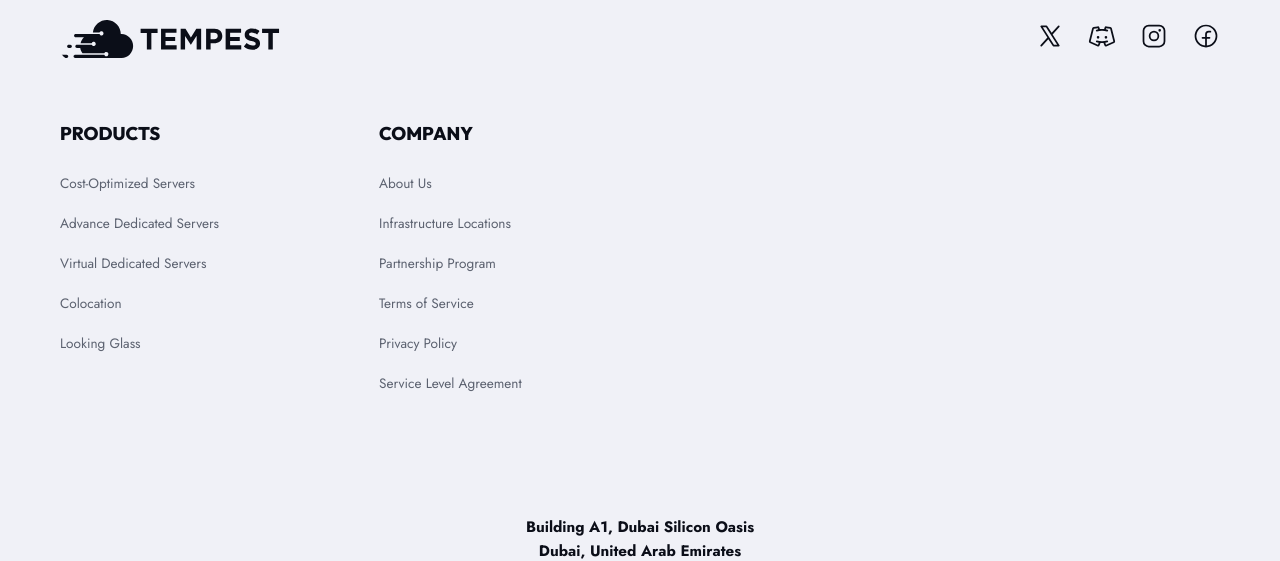
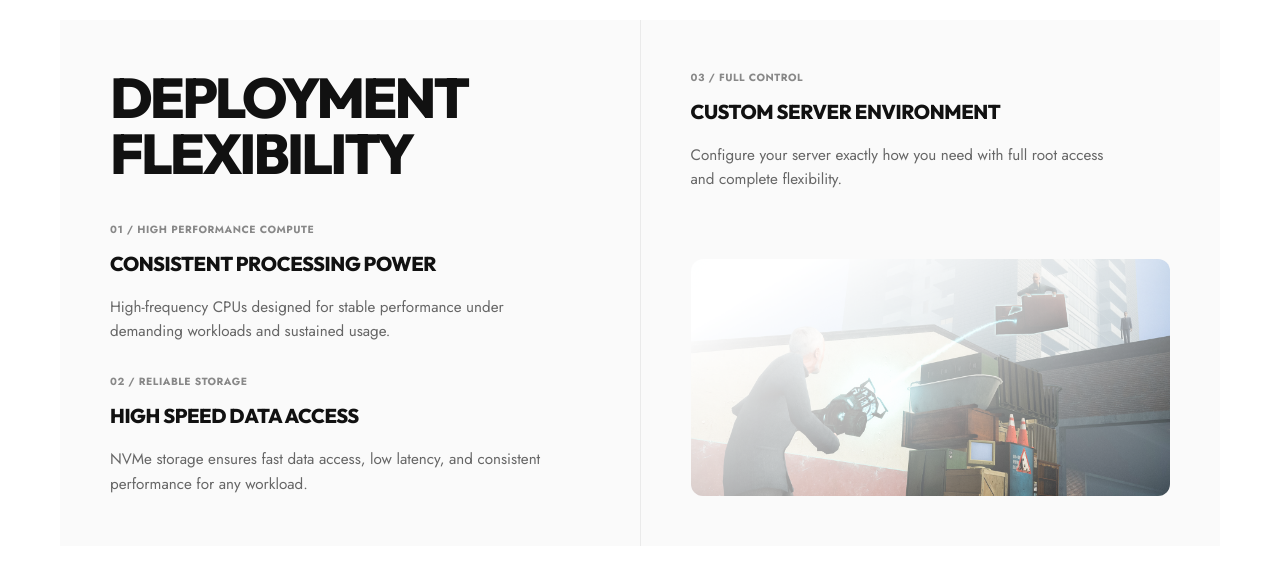
Before and after one commit to souiiii/Bytenia, a React (Vite) app: page /servers/garrys-mod in a window 1280 px wide. Shown: the part 1001-1562 px from the top of the page. Built offline with nearby package versions, Linux system fonts and the light colour scheme; what react-world-flags would draw is missing.

Commit message:
feat: implement Garrys Mod server landing page with hero and deployment sections

```diff
--- /dev/null
+++ b/src/components/GarrysModDeployment/GarrysModDeployment.css
@@ -0,0 +1,115 @@
+.garrys-deploy-section {
+  padding: 80px 0;
+  background-color: #ffffff;
+}
+
+.garrys-deploy-wrapper {
+  background-color: #fafafa;
+  display: flex;
+  width: 100%;
+}
+
+.garrys-deploy-col {
+  flex: 1;
+  padding: 50px;
+  display: flex;
+  flex-direction: column;
+}
+
+.garrys-deploy-col.right-col {
+  border-left: 1px solid #eaeaea;
+}
+
+.garrys-deploy-title {
+  font-size: 3.5rem;
+  font-weight: 900;
+  color: #111;
+  text-transform: uppercase;
+  letter-spacing: -0.05em;
+  line-height: 1;
+  margin: 0 0 40px 0;
+}
+
+.garrys-deploy-feature {
+  margin-bottom: 30px;
+}
+
+.garrys-deploy-feature:last-of-type {
+  margin-bottom: 0;
+}
+
+.garrys-feat-eyebrow {
+  display: block;
+  font-size: 0.65rem;
+  font-weight: 800;
+  color: #888;
+  text-transform: uppercase;
+  letter-spacing: 0.05em;
+  margin-bottom: 12px;
+}
+
+.garrys-feat-title {
+  font-size: 1.25rem;
+  font-weight: 800;
+  color: #111;
+  margin: 0 0 16px 0;
+  letter-spacing: -0.02em;
+}
+
+.garrys-feat-desc {
+  font-size: 0.95rem;
+  color: #666;
+  line-height: 1.6;
+  margin: 0;
+  max-width: 90%;
+}
+
+.garrys-deploy-image-wrapper {
+  margin-top: 30px;
+  width: 100%;
+  display: flex;
+  flex: 1;
+  align-items: flex-end;
+}
+
+.garrys-deploy-image {
+  width: 100%;
+  height: auto;
+  object-fit: cover;
+  display: block;
+}
+
+/* Responsive constraints */
+@media (max-width: 992px) {
+  .garrys-deploy-wrapper {
+    flex-direction: column;
+  }
+
+  .garrys-deploy-col {
+    padding: 60px 40px;
+  }
+
+  .garrys-deploy-col.right-col {
+    border-left: none;
+    border-top: 1px solid #eaeaea;
+    padding-bottom: 0;
+  }
+
+  .garrys-deploy-title {
+    font-size: 3rem;
+  }
+}
+
+@media (max-width: 768px) {
+  .garrys-deploy-col {
+    padding: 40px 20px;
+  }
+
+  .garrys-deploy-title {
+    font-size: 2.5rem;
+  }
+
+  .garrys-feat-desc {
+    max-width: 100%;
+  }
+}
--- /dev/null
+++ b/src/components/GarrysModDeployment/GarrysModDeployment.jsx
@@ -0,0 +1,57 @@
+import React from 'react';
+import './GarrysModDeployment.css';
+import garry1 from '../../assets/garry1.png';
+
+const GarrysModDeployment = () => {
+  return (
+    <section className="garrys-deploy-section section">
+      <div className="container">
+        <div className="garrys-deploy-wrapper">
+          {/* Left Column */}
+          <div className="garrys-deploy-col left-col">
+            <h2 className="garrys-deploy-title">
+              DEPLOYMENT<br />FLEXIBILITY
+            </h2>
+
+            <div className="garrys-deploy-feature">
+              <span className="garrys-feat-eyebrow">01 / HIGH PERFORMANCE COMPUTE</span>
+              <h3 className="garrys-feat-title">CONSISTENT PROCESSING POWER</h3>
+              <p className="garrys-feat-desc">
+                High-frequency CPUs designed for stable performance under demanding workloads and sustained usage.
+              </p>
+            </div>
+
+            <div className="garrys-deploy-feature">
+              <span className="garrys-feat-eyebrow">02 / RELIABLE STORAGE</span>
+              <h3 className="garrys-feat-title">HIGH SPEED DATA ACCESS</h3>
+              <p className="garrys-feat-desc">
+                NVMe storage ensures fast data access, low latency, and consistent performance for any workload.
+              </p>
+            </div>
+          </div>
+
+          {/* Right Column */}
+          <div className="garrys-deploy-col right-col">
+            <div className="garrys-deploy-feature">
+              <span className="garrys-feat-eyebrow">03 / FULL CONTROL</span>
+              <h3 className="garrys-feat-title">CUSTOM SERVER ENVIRONMENT</h3>
+              <p className="garrys-feat-desc">
+                Configure your server exactly how you need with full root access and complete flexibility.
+              </p>
+            </div>
+
+            <div className="garrys-deploy-image-wrapper">
+              <img
+                src={garry1}
+                alt="Garry's Mod Custom Server Environment"
+                className="garrys-deploy-image"
+              />
+            </div>
+          </div>
+        </div>
+      </div>
+    </section>
+  );
+};
+
+export default GarrysModDeployment;
--- a/src/components/GarrysModHero/GarrysModHero.css
+++ b/src/components/GarrysModHero/GarrysModHero.css
@@ -181,7 +181,7 @@
 @media (max-width: 500px) {
   .garrys-hero {
     padding-top: 140px;
-    padding-bottom: 250px; /* Space for the stacked stats bar */
+    padding-bottom: 300px; /* Safely clears the absolutely positioned stats bar */
   }
 
   .garrys-title {
@@ -199,6 +199,7 @@
 
   .garrys-stat-item {
     flex: 1 1 100%;
+    padding: 16px 0; /* Tighter vertical stacking */
     border-right: none !important;
     border-bottom: 1px solid rgba(0,0,0,0.05) !important;
   }
--- a/src/pages/GarrysModServersPage.jsx
+++ b/src/pages/GarrysModServersPage.jsx
@@ -1,10 +1,12 @@
 import React from 'react';
 import GarrysModHero from '../components/GarrysModHero/GarrysModHero';
+import GarrysModDeployment from '../components/GarrysModDeployment/GarrysModDeployment';
 
 const GarrysModServersPage = () => {
   return (
     <>
       <GarrysModHero />
+      <GarrysModDeployment />
     </>
   );
 };
```
Also changed, not shown: src/assets/garry1.png (added).
